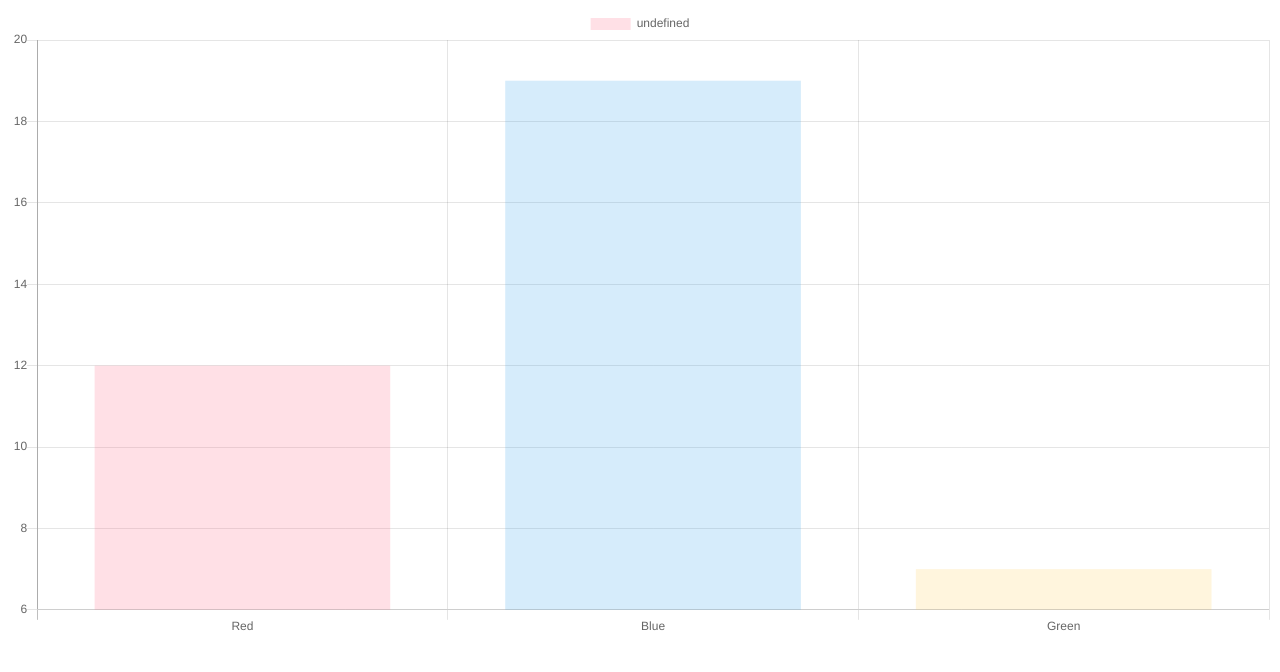
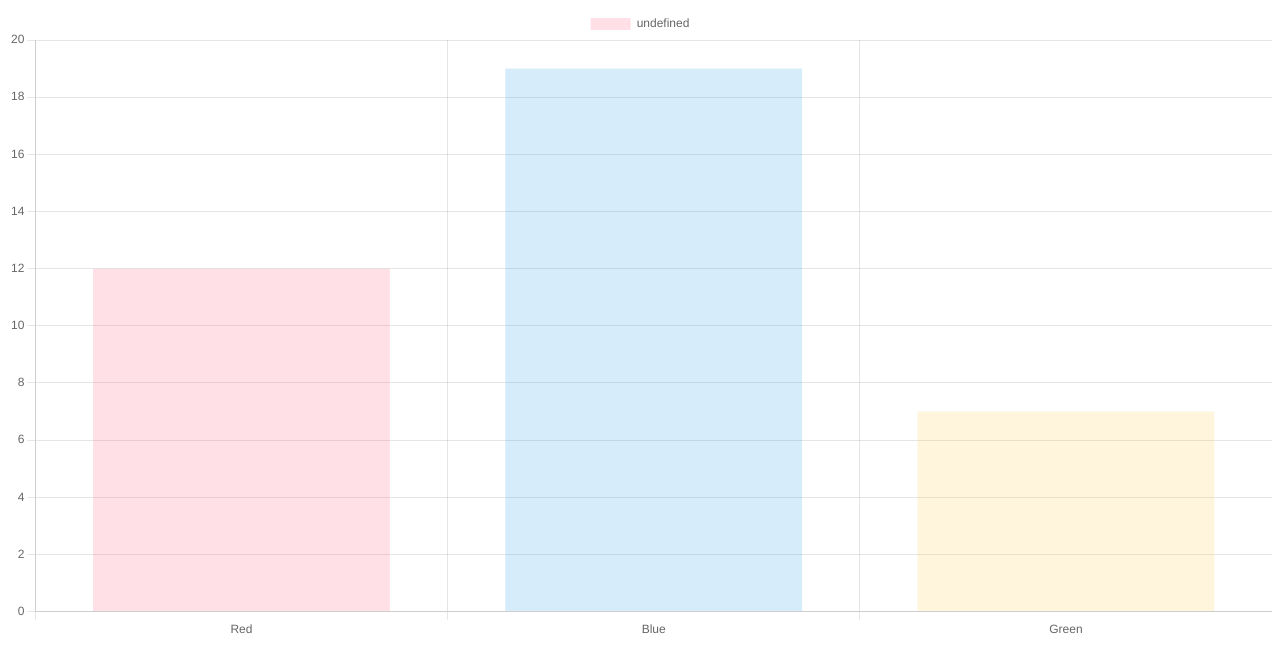
Before and after one commit to mackuba/chartjs_sample, a website: page index.html in a window 1280 px wide. Drawn offline with nearby package versions, Linux system fonts and the light colour scheme.

Commit message:
updated for chart.js 3.x

```diff
--- a/index.html
+++ b/index.html
@@ -1,7 +1,7 @@
 <!DOCTYPE html>
 <html>
 <head>
-  <script type="text/javascript" defer src="https://cdnjs.cloudflare.com/ajax/libs/Chart.js/2.9.3/Chart.min.js"></script>
+  <script type="text/javascript" defer src="https://cdnjs.cloudflare.com/ajax/libs/Chart.js/3.6.1/chart.min.js"></script>
   <script type="text/javascript" defer src="javascripts/code.js"></script>
 </head>
 <body>
--- a/package.json
+++ b/package.json
@@ -1,6 +1,6 @@
 {
   "devDependencies": {
-    "@types/chart.js": "^2.9.34",
+    "chart.js": "^3.6.1",
     "typescript": "^4.5.2"
   }
 }
```
Also changed, not shown: 1 other file.
